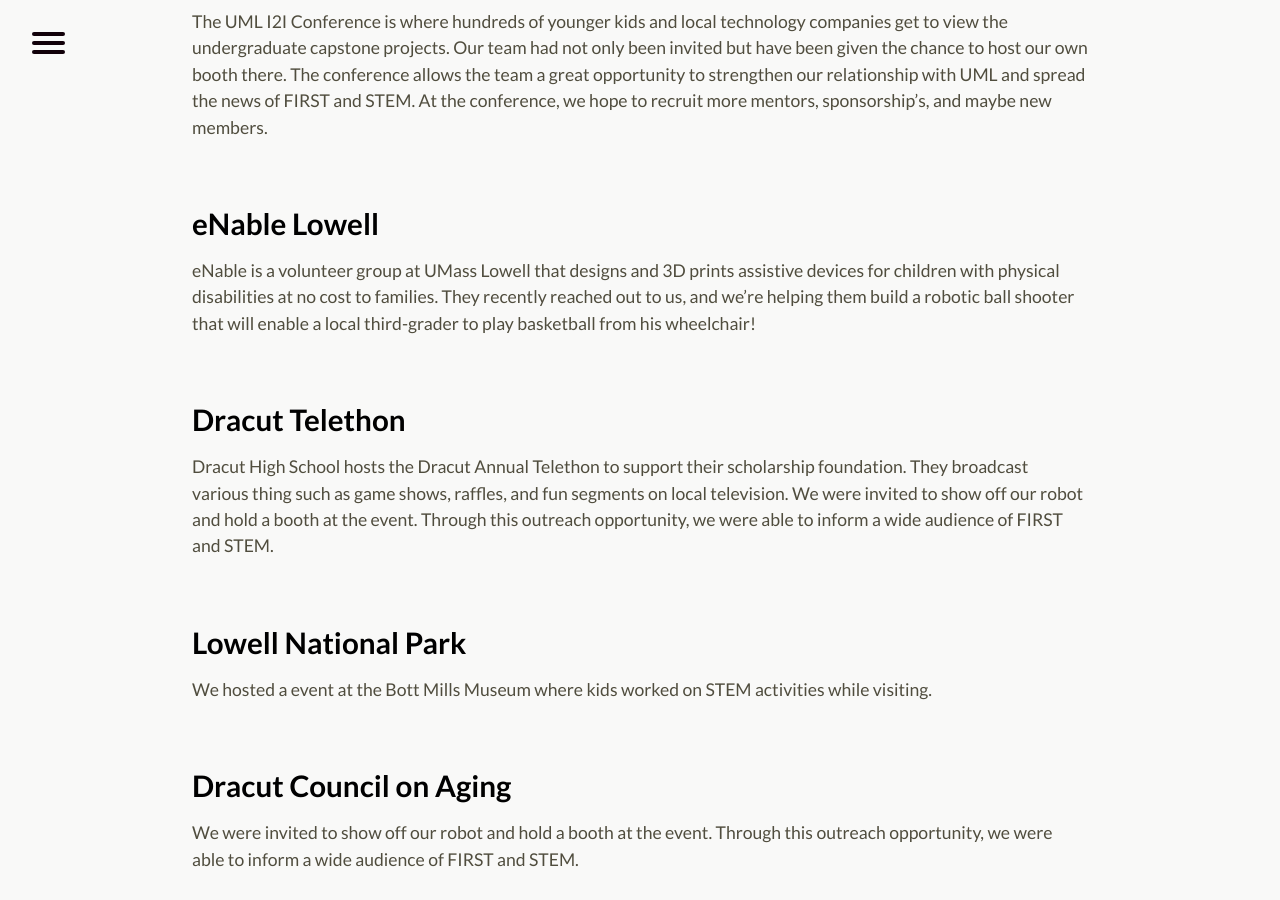
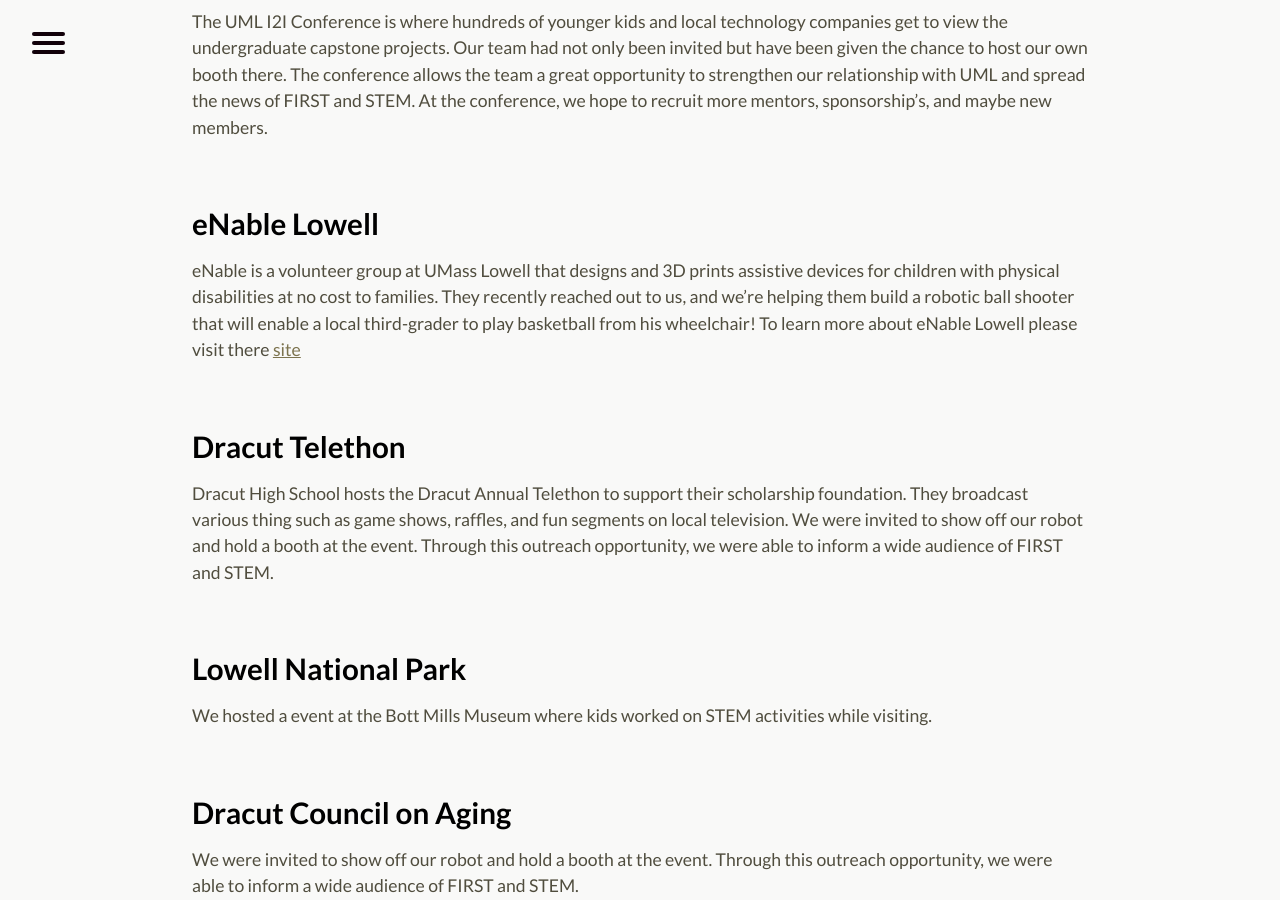
Before and after one commit to perSEVERE-5962/frc5962, a Jekyll site: the page built from outreach.md, in a window 1280 px wide and 900 px high, scrolled down 3246 px. Built offline with Jekyll 4.4.1, drawn with Linux system fonts in a browser that asks for light colours.

Commit message:
Updated Outreach

```diff
--- a/outreach.md
+++ b/outreach.md
@@ -55,7 +55,8 @@
 The UML I2I Conference is where hundreds of younger kids and local technology companies get to view the undergraduate capstone projects. Our team had not only been invited but have been given the chance to host our own booth there. The conference allows the team a great opportunity to strengthen our relationship with UML and spread the news of FIRST and STEM. At the conference, we hope to recruit more mentors, sponsorship's, and maybe new members.
 <div class="divider"></div>
 ## eNable Lowell
-eNable is a volunteer group at UMass Lowell that designs and 3D prints assistive devices for children with physical disabilities at no cost to families. They recently reached out to us, and we’re helping them build a robotic ball shooter that will enable a local third-grader to play basketball from his wheelchair!
+eNable is a volunteer group at UMass Lowell that designs and 3D prints assistive devices for children with physical disabilities at no cost to families. They recently reached out to us, and we’re helping them build a robotic ball shooter that will enable a local third-grader to play basketball from his wheelchair! To learn more about eNable Lowell please visit there [site](https://enablelowelluml.weebly.com/)
+
 <div class="divider"></div>
 ## Dracut Telethon
 Dracut High School hosts the Dracut Annual Telethon to support their scholarship foundation. They broadcast various thing such as game shows, raffles, and fun segments on local television. We were invited to show off our robot and hold a booth at the event. Through this outreach opportunity, we were able to inform a wide audience of FIRST and STEM.
```
